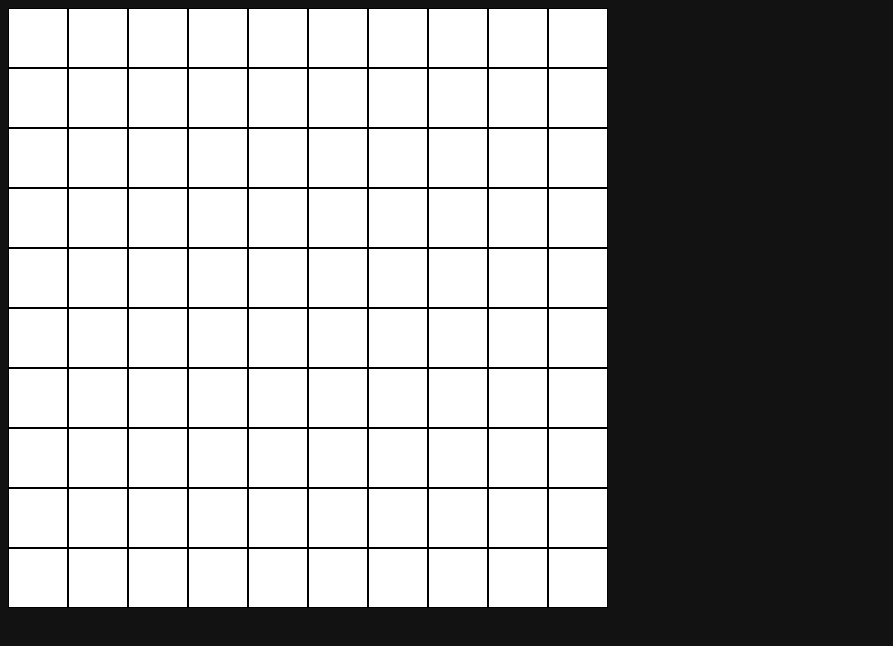
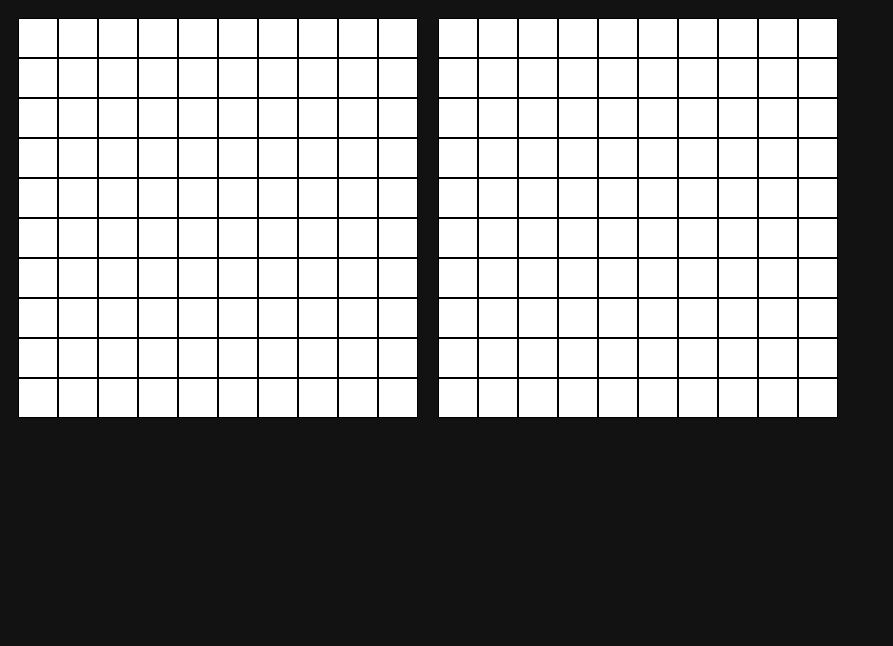
Before and after one commit to Diego-dot-web/Battleship, a website: page index.html in a window 1280 px wide. Shown: the whole page, without its empty margins (0-893 px from the left). Drawn offline with Linux system fonts and the light colour scheme.

Commit message:
Populate the Dom

```diff
--- a/index.html
+++ b/index.html
@@ -7,7 +7,7 @@
     <link rel="stylesheet" href="styles.css">
 </head>
 <body>
-    <div id="container"></div>
+    <div class="capsule"></div>
     <script src="main.js"></script>
 </body>
 </html>
--- a/main.js
+++ b/main.js
@@ -44,6 +44,25 @@ function Gameboard() {
     }
   }
 
+  const printBoard = (arr, playerName) => {
+    const capsule = document.querySelector('.capsule');
+    const container = document.createElement('div');
+    container.className = `${playerName}`;
+    container.id = 'container';
+    capsule.appendChild(container);
+    const table = document.querySelector(`.${playerName}`);
+    arr.forEach((row, indexRow) => {
+      row.forEach((column, indexCol) => {
+        const square = document.createElement('div');
+        square.dataset.row = indexRow;
+        square.dataset.column = indexCol;
+        square.className = 'square';
+
+        table.appendChild(square);
+      });
+    });
+  };
+
   const assignCordinates = (ship, x, y) => {
     ship.setCoordinates(x, y);
   };
@@ -63,15 +82,27 @@ function Gameboard() {
     return { sunkedShips, aliveShips };
   };
 
+  const handleClicks = () => {
+    const cells = document.querySelectorAll('.square');
+    cells.forEach((cell) => {
+      cell.addEventListener('click', () => {
+        const bar = cell;
+        bar.style.backgroundColor = 'lightblue';
+      });
+    });
+  };
+
   const getBoard = () => board;
   const getMissingShots = () => missingShots;
 
   return {
     getBoard,
+    printBoard,
     assignCordinates,
     receiveAttack,
     checkSunkShip,
     getMissingShots,
+    handleClicks,
   };
 }
 
@@ -108,28 +139,16 @@ function Player(name) {
   };
 }
 
-function gameLoop() {
+function gameLoop(player1, player2) {
   const player = Player();
   const board = Gameboard();
 
-  const printBoard = (arr) => {
-    const container = document.querySelector('#container');
-    arr.forEach((row, indexRow) => {
-      row.forEach((column, indexCol) => {
-        const square = document.createElement('div');
-        square.dataset.row = indexRow;
-        square.dataset.column = indexCol;
-        square.className = 'square';
-
-        container.appendChild(square);
-      });
-    });
-  };
-
-  printBoard(board.getBoard());
+  board.printBoard(board.getBoard(), player1);
+  board.printBoard(board.getBoard(), player2);
+  board.handleClicks();
 }
 
-gameLoop();
+gameLoop('uno', 'dos');
 
 // const ship1 = Ship(5);
 // const ship2 = Ship(4);
--- a/styles.css
+++ b/styles.css
@@ -4,11 +4,12 @@
 
 #container {
     background-color: blueviolet;
-    width: 600px;
-    height: 600px;
+    width: 400px;
+    height: 400px;
     display: grid;
     grid-template-columns: repeat(10, minmax(30px, 1fr));
     grid-template-rows: repeat(10, minmax(30px, 1fr));
+    margin: 10px;
 }
 
 .square {
@@ -16,3 +17,7 @@
     border: 1px solid black;
 
 }
+
+.capsule {
+    display: flex;
+}
```
